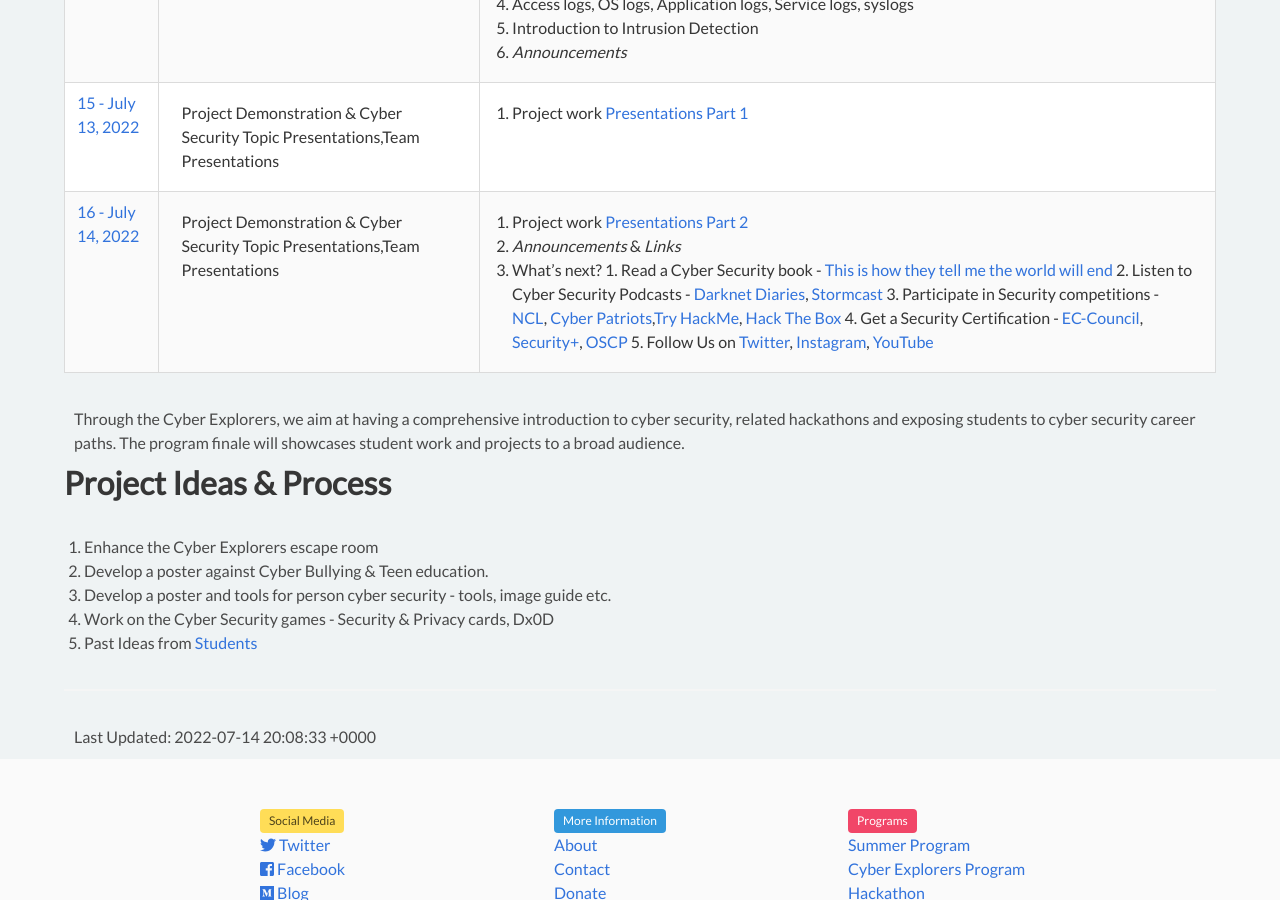
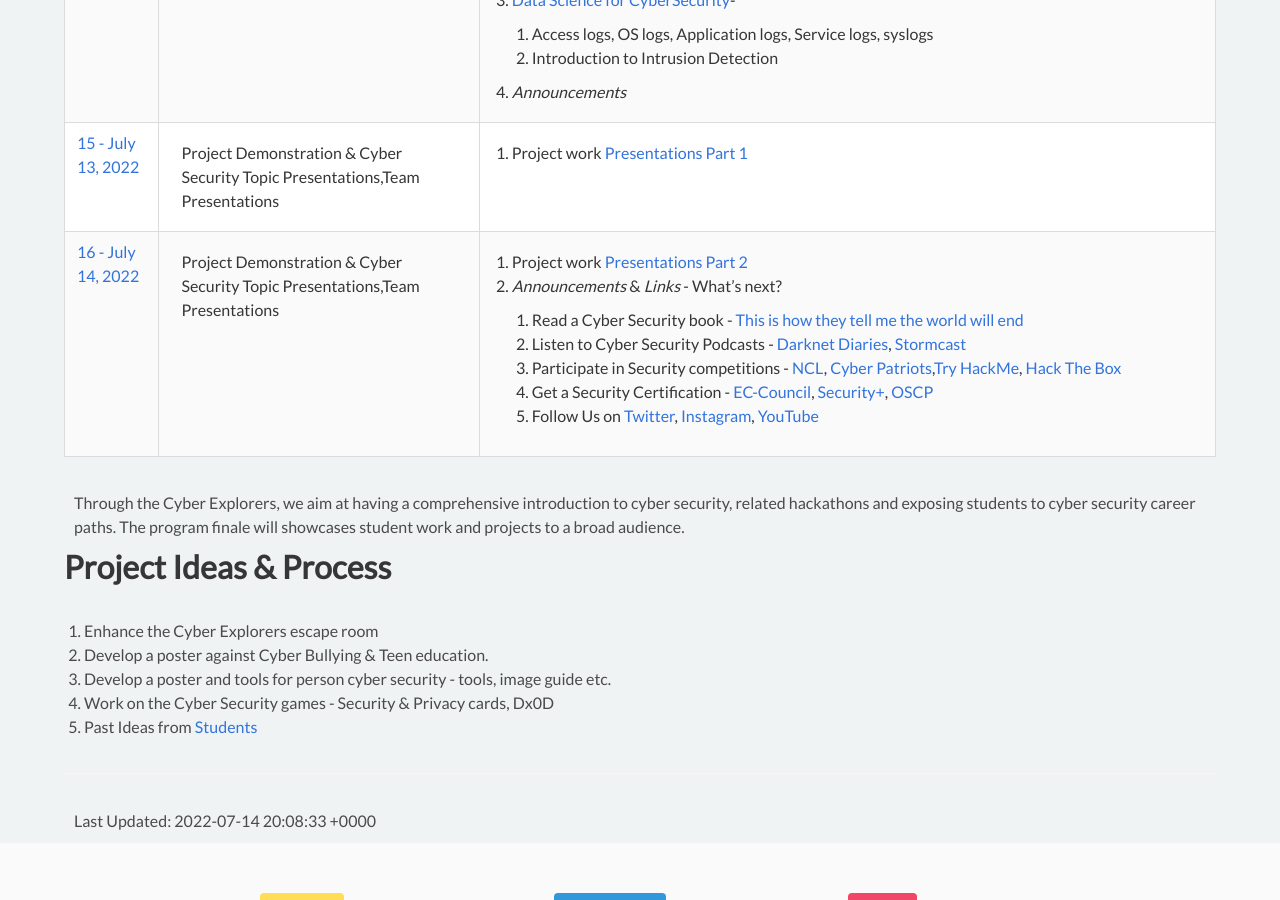
Before and after one commit to cyberdefendersprogram/www-homepage, a Jekyll site: the page built from pages/programs/cyberexplorers-ncat.md, in a window 1280 px wide and 900 px high, scrolled down 3163 px. Built offline with Jekyll 4.4.1, drawn with Linux system fonts in a browser that asks for light colours; nearby versions of some CDN libraries.

Commit message:
Update cyber-explorers-ncat.yml

```diff
--- a/_data/cyber-explorers-ncat.yml
+++ b/_data/cyber-explorers-ncat.yml
@@ -93,17 +93,17 @@
     1. Project Background Research & Preparing for presentations
     2. TestOut [Physical Security Videos](http://www.testout.com)
     3. *Announcements*
-      1. Use ncatbot to submit project presentations command is !add_project ["title"] ["url"]
-      2. We will have certificates and prizes for course completion and presentations.
+        1. Use ncatbot to submit project presentations command is !add_project ["title"] ["url"]
+        2. We will have certificates and prizes for course completion and presentations.
 - session: 14 - July 12, 2022
   desc: Introduction to Forensics & Security Engineering
   notes: |
     1. Project Milestone - Presentation Order
     2. Forensics exercise with disk data analysis - [Follow along](http://bit.ly/explorersession9)
     3. [Data Science for CyberSecurity](http://bit.ly/explorersession10)-
-      1. Access logs, OS logs, Application logs, Service logs, syslogs
-      2. Introduction to Intrusion Detection
-    3. *Announcements*
+        1. Access logs, OS logs, Application logs, Service logs, syslogs
+        2. Introduction to Intrusion Detection
+    4. *Announcements*
 - session: 15 - July 13, 2022
   desc: Project Demonstration & Cyber Security Topic Presentations,Team Presentations
   notes: |
@@ -112,8 +112,7 @@
   desc: Project Demonstration & Cyber Security Topic Presentations,Team Presentations
   notes: |
     1. Project work [Presentations Part 2](https://youtu.be/hacj8SWGkqU)
-    2. *Announcements* & *Links*
-      1. What's next?
+    2. *Announcements* & *Links* - What's next?
         1. Read a Cyber Security book - [This is how they tell me the world will end](https://www.amazon.com/This-They-Tell-World-Ends/dp/1635576059)
         2. Listen to Cyber Security Podcasts - [Darknet Diaries](https://darknetdiaries.com/), [Stormcast](https://isc.sans.edu/podcast.html)
         3. Participate in Security competitions - [NCL](https://nationalcyberleague.org/), [Cyber Patriots](),[Try HackMe](https://tryhackme.com/), [Hack The Box](https://www.hackthebox.com/)
```
